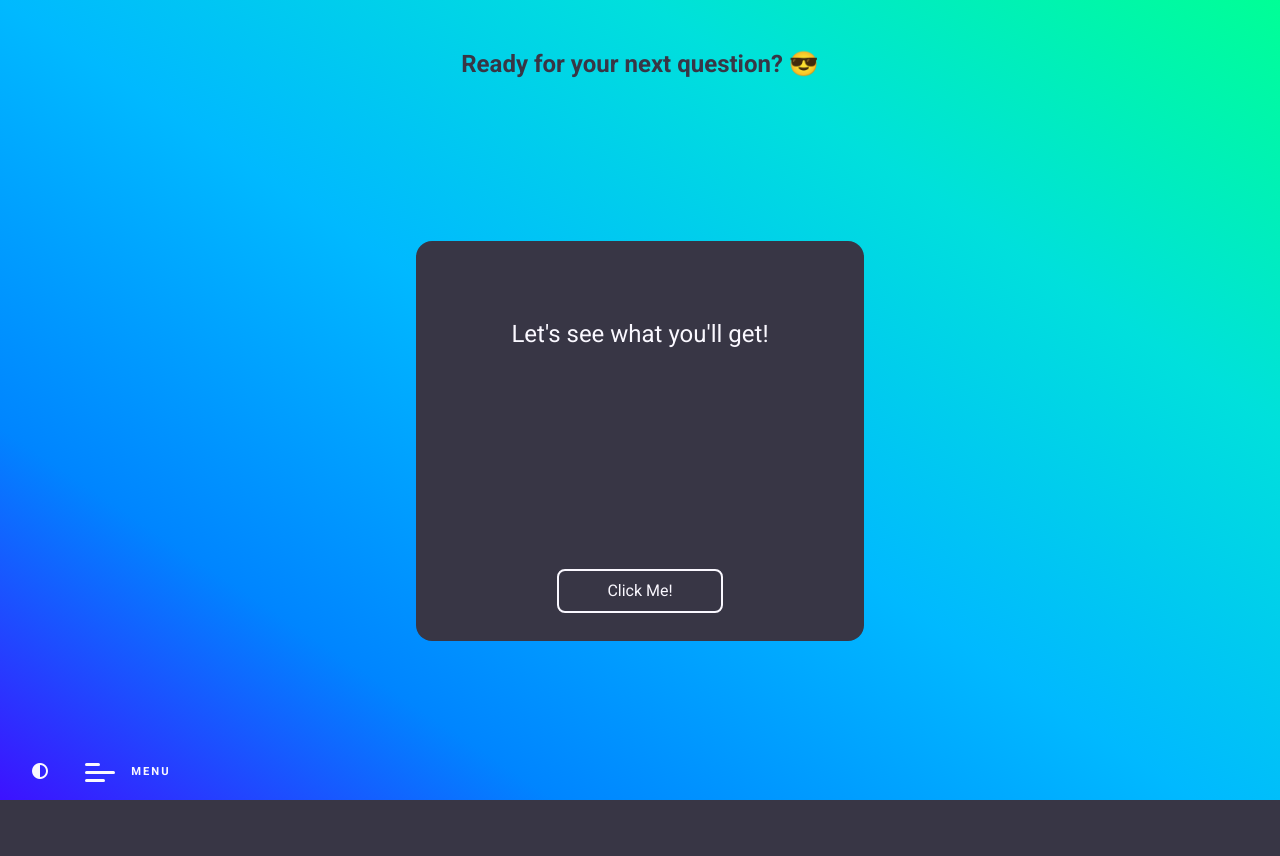
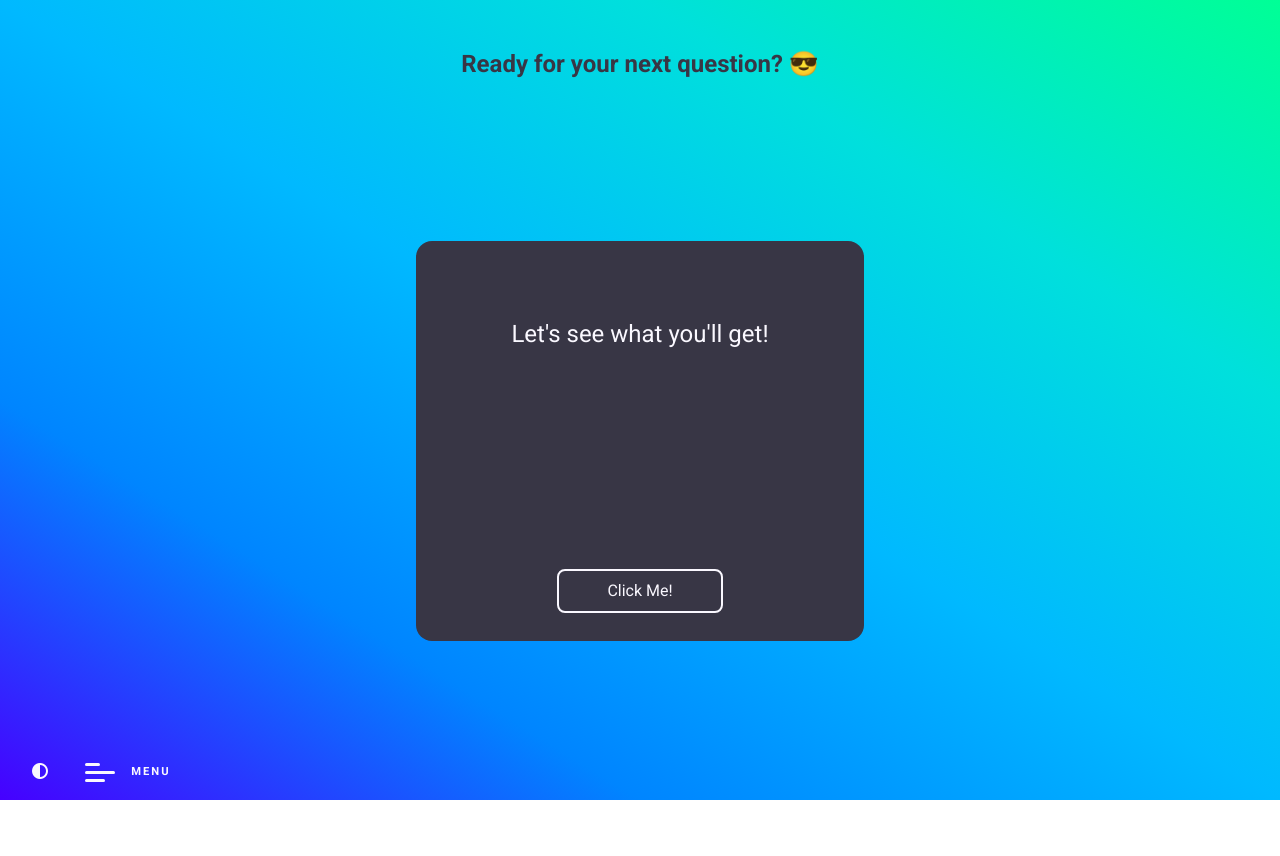
Before and after one commit to dsaglam94/imgCanvas_forESL, a website: page questions.html in a window 1280 px wide. After the commit the page ends 800 px from the top, so only its background shows below. Drawn offline with Linux system fonts and the light colour scheme.

Commit message:
Update questions.html

```diff
--- a/questions.html
+++ b/questions.html
@@ -69,8 +69,6 @@
                 </div>
             </section>
         <!-- Menu -->
-        <div class="main__tools--container">
-        </div>
 
             <div class="menu--container">
                 <button aria-label="changes the theme of the page" class="theme">
```
